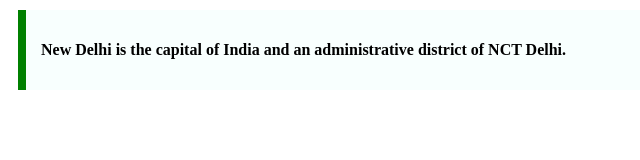
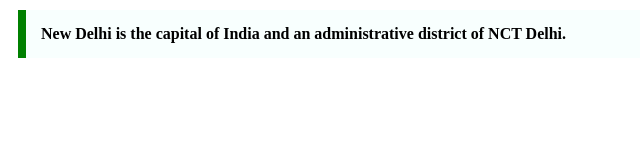
Before and after one commit to acciojob/trivia-syedmaaz388, a website: page main.html in a window 1280 px wide. Shown: the whole page, without its empty margins (0-640 px from the left). Drawn offline with Linux system fonts and the light colour scheme.

Commit message:
created a submission

```diff
--- a/main.html
+++ b/main.html
@@ -9,7 +9,7 @@
 <body>
 
 	<div class = " https://en.wikipedia.org/wiki/New_Delhi">
-		<p>New Delhi is the capital of India and an administrative district of NCT Delhi.</p>
+		New Delhi is the capital of India and an administrative district of NCT Delhi.
 	</div>
 	<!-- the entire body must be written by student -->
     <script type="text/javascript" src="./script.js">
```
